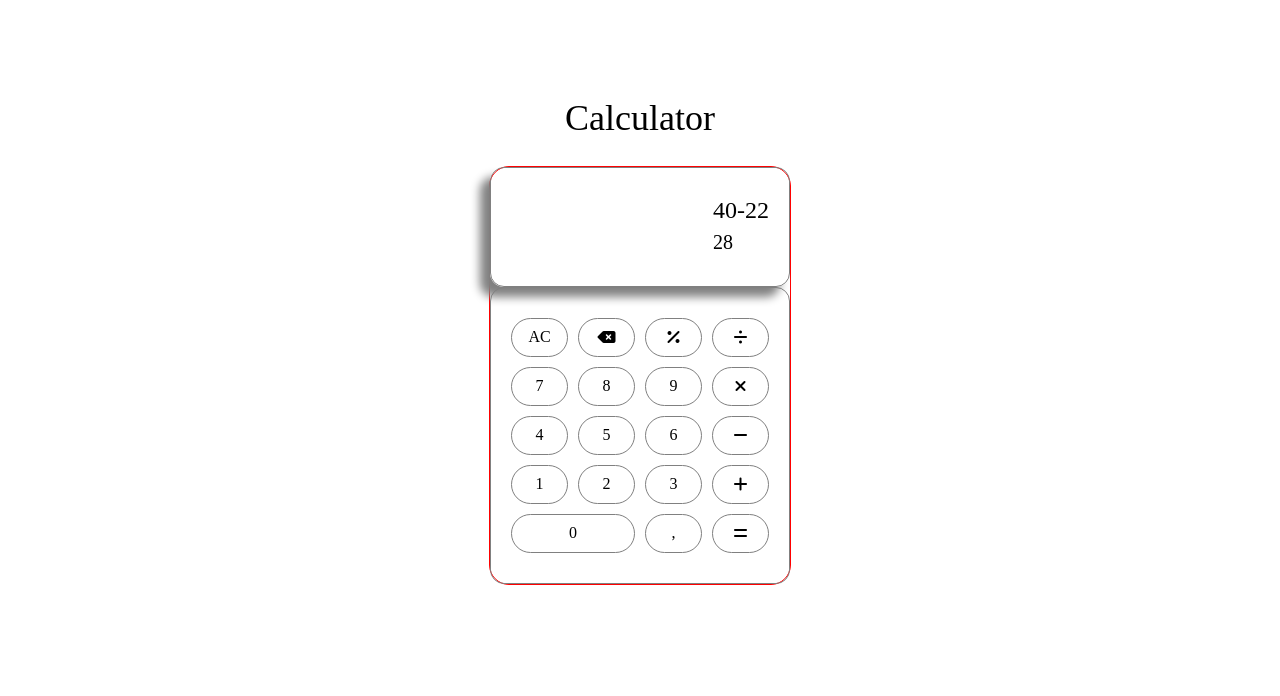
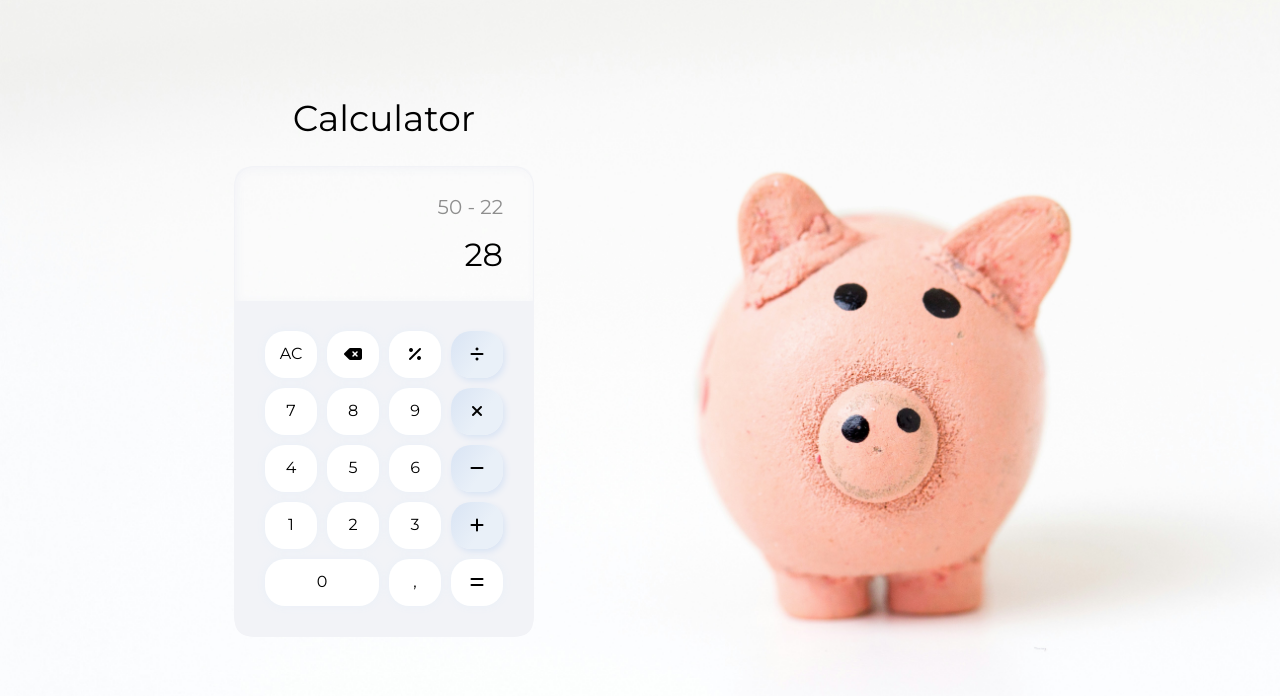
Before and after one commit to ilona-liashenko/calculator, a plain HTML site: page index.html in a window 1280 px wide. Drawn offline with Linux system fonts and the light colour scheme.

Commit message:
add styling to calculator

```diff
--- a/index.html
+++ b/index.html
@@ -11,7 +11,7 @@
       <h1 class="calculator__title">Calculator</h1>
       <div class="calculator__container">
         <div class="screen">
-          <span class="screen__data screen__input">40-22</span>
+          <span class="screen__data screen__input">50 - 22</span>
           <span class="screen__data screen__result">28</span>
         </div>
         <div class="operation">
@@ -24,7 +24,7 @@
           <div class="operation__button">
             <i class="fa-solid fa-percent operation__symbol"></i>
           </div>
-          <div class="operation__button">
+          <div class="operation__button operation__logical">
             <i class="fa-solid fa-divide operation__symbol"></i>
           </div>
           <div class="operation__button">
@@ -36,7 +36,7 @@
           <div class="operation__button">
             <span class="operation__symbol">9</span>
           </div>
-          <div class="operation__button">
+          <div class="operation__button operation__logical">
             <i class="fa-solid fa-xmark operation__symbol"></i>
           </div>
           <div class="operation__button">
@@ -48,7 +48,7 @@
           <div class="operation__button">
             <span class="operation__symbol">6</span>
           </div>
-          <div class="operation__button">
+          <div class="operation__button operation__logical">
             <i class="fa-solid fa-minus operation__symbol"></i>
           </div>
           <div class="operation__button">
@@ -60,7 +60,7 @@
           <div class="operation__button">
             <span class="operation__symbol">3</span>
           </div>
-          <div class="operation__button">
+          <div class="operation__button operation__logical">
             <i class="fa-solid fa-plus operation__symbol"></i>
           </div>
           <div class="operation__button operation__button--zero">
--- a/scss/style.scss
+++ b/scss/style.scss
@@ -1,54 +1,76 @@
 @import "reset";
+@import url('https://fonts.googleapis.com/css2?family=Montserrat:wght@100..900&family=Philosopher:wght@400;700&family=Roboto:wght@400;700&display=swap');
 
+body {
+    font-family: "Montserrat", sans-serif;
+    background-image: url(/img/dosia_pig.jpg);
+    background-position: center;
+    background-size: cover;
+    background-repeat: no-repeat;
+    // height: 100vh;
+}
 .calculator {
-    max-width: 1200px;
-    margin: 0 auto;
+    max-width: 60%;
     padding-top: 100px;
     &__title {
         margin-bottom: 30px;
         text-align: center;
         font-size: 36px;
+
     }
     &__container {
         width: 300px;
+        box-sizing: border-box;
         margin: 0 auto;
         border-radius: 20px;
-        border: 1px solid red;
+        border: 1px solid #f2f3f7;
     }
 }
 
 .screen {
-    padding: 30px 20px;
-    border: 1px solid grey;
-    border-radius: 14px;
+    padding: 30px;
+    border-top-right-radius: 14px;
+    border-top-left-radius: 14px;
     display: grid;
     grid-template-rows: repeat(2, 1fr);
-    box-shadow: -10px 10px 10px grey;
+    box-shadow: inset 2px 2px 10px #f2f3f7;
     place-content: end;
     gap: 10px;
     &__input {
-        font-size: 24px;
+        font-size: 20px;
+        color: #8e8e8e;
+        text-align: right;
     }
     &__result {
-        font-size: 20px;
+        font-size: 32px;
+        text-align: right;
     }
 }
 
 .operation {
-    padding: 30px 20px;
-    border: 1px solid grey;
-    border-radius: 14px;
+    padding: 30px;
+    border: none;
+    background-color: #f2f3f7;
+    border-bottom-left-radius: 14px;
+    border-bottom-right-radius: 14px;
     display: grid;
     grid-template-rows: repeat(5, 1fr);
     grid-template-columns: repeat(4, 1fr);
     gap: 10px;
     &__button {
         text-align: center;
-        padding: 10px 0;
-        border: 1px solid grey;
+        padding: 15px 0;
+        border: none;
+        background-color: #ffffff;
         border-radius: 20px;
+        box-shadow: 0px 0px 10px #e9f0f8;
         &--zero {
             grid-column: 1 / 3;
         }
     }
+    &__logical {
+        background: linear-gradient(125deg, rgba(217, 228, 244, 1) 0%, rgba(233, 240, 248, 1) 60%);
+        border: none;
+        box-shadow: 2px 3px 6px #d9e4f4;
+    }
 }
```
Also changed, not shown: img/dosia.jpg (added), img/dosia_pig.jpg (added), scss/style.css, 1 other file.
